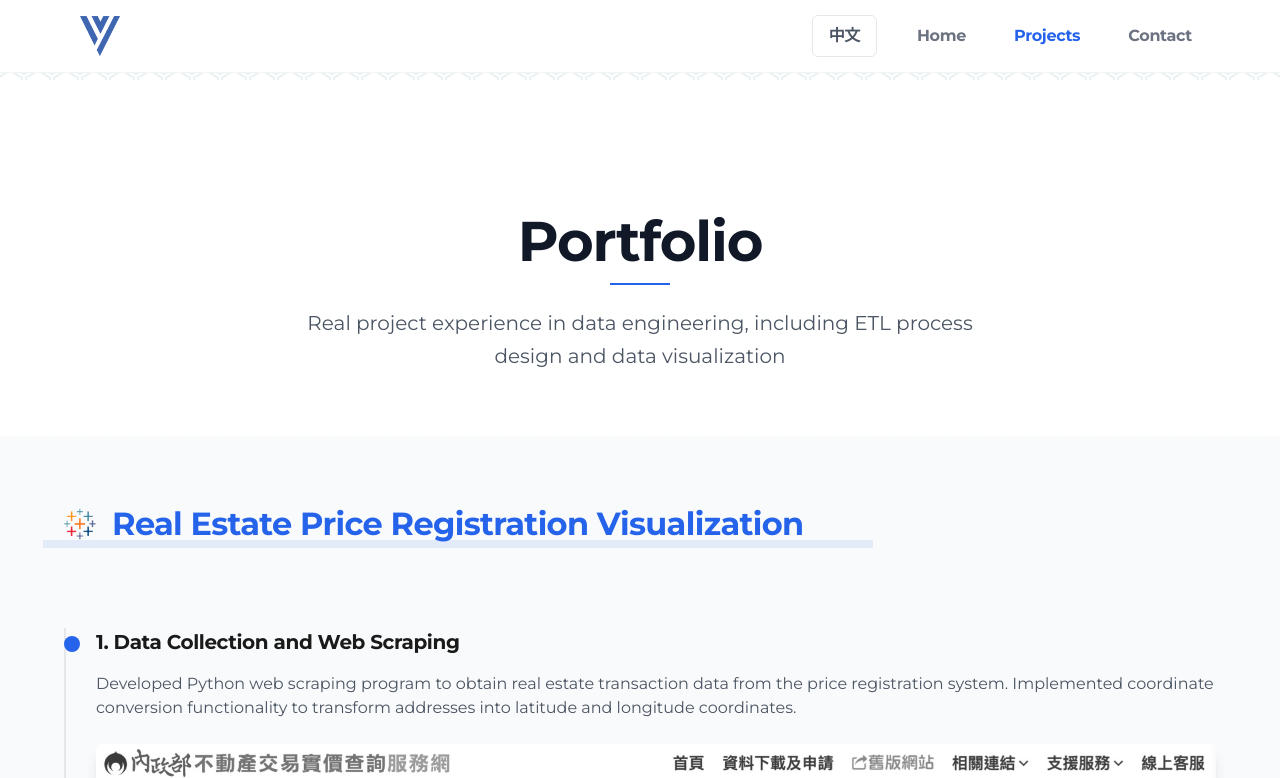
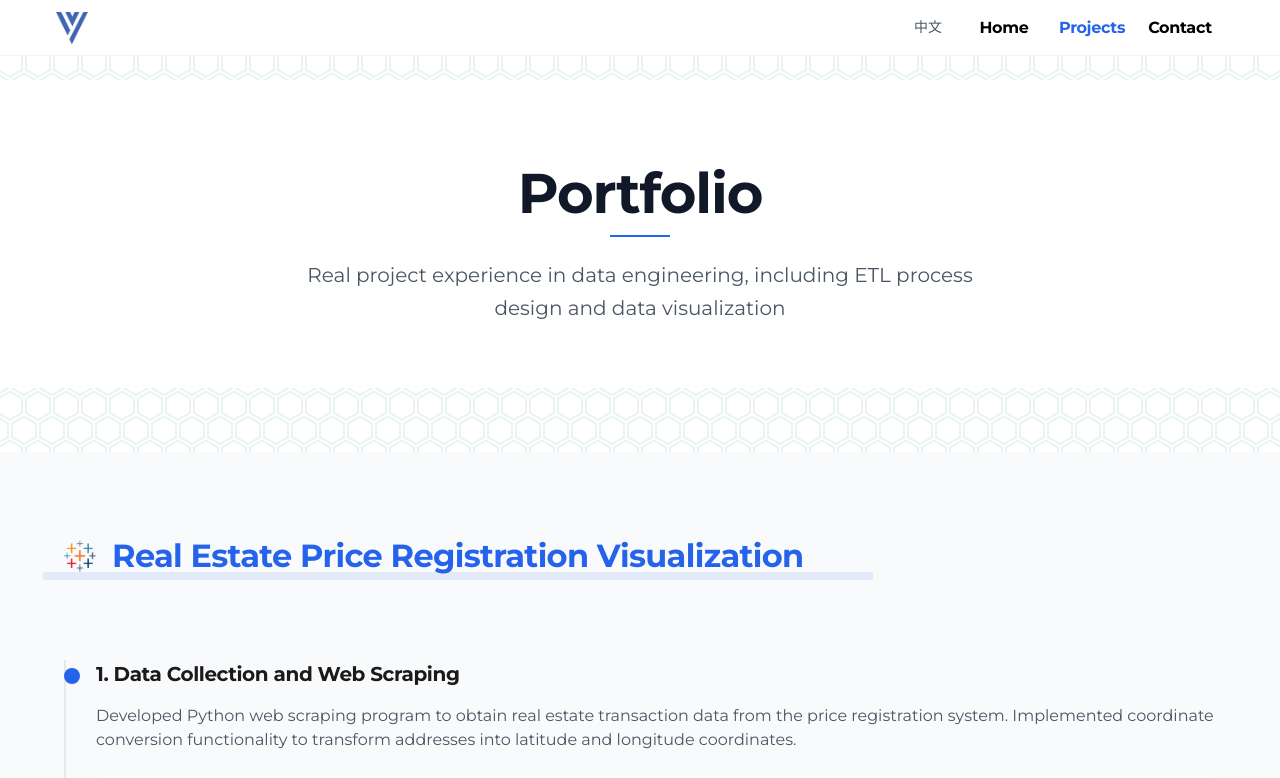
Before and after one commit to YVic-dev/portfolio, a plain HTML site: page projects.html in a window 1280 px wide. Shown: the top 778 px of the page. Drawn offline with nearby package versions, Linux system fonts and the light colour scheme.

Commit message:
translate

```diff
--- a/css/style.css
+++ b/css/style.css
@@ -105,8 +105,8 @@ h1, h2, h3, .nav-link {
 
 /* Logo */
 .logo-image {
-    width: 40px;
-    height: 40px;
+    width: 32px;
+    height: 32px;
 }
 
 /* Cover image */
@@ -336,23 +336,119 @@ section.bg-gray-50 {
 
 /* Footer */
 footer {
+    height: 4rem;
     background-color: rgba(255, 255, 255, 0.97);
-    backdrop-filter: blur(4px);
+    border-top: 1px solid #f3f4f6;
+    display: flex;
+    align-items: center;
+}
+
+.footer-content {
+    display: flex;
+    justify-content: space-between;
+    align-items: center;
+    width: 1200px;
+    margin: 0 auto;
+    padding: 0 1rem;
+    font-size: 0.875rem;
+    color: #6b7280;
+}
+
+.footer-links a {
+    color: #6b7280;
+    text-decoration: none;
+    transition: color 0.2s ease;
+}
+
+.footer-links a:hover {
+    color: #2563eb;
+}
+
+/* Navigation bar adjustments */
+nav {
+    height: 3.5rem;
+    top: 0;
+    background-color: white;
+    border-bottom: 1px solid #f3f4f6;
+}
+
+nav .container {
+    max-width: 100%;
+    padding: 0;
+    height: 100%;
+    width: 1200px;  /* Match Tableau dashboard width */
+    margin: 0 auto;
+}
+
+nav .flex {
+    height: 100%;
+    align-items: center;
+}
+
+.nav-logo {
+    display: flex;
+    align-items: center;
+    height: 100%;
+    padding-left: 1rem;  /* Match Tableau logo padding */
+}
+
+.nav-links-container {
+    display: flex;
+    align-items: center;
+    height: 100%;
+    padding-right: 1rem;  /* Match dashboard right padding */
+}
+
+/* Navigation links */
+.nav-link {
+    display: flex;
+    align-items: center;
+    height: 100%;
+    font-size: 0.875rem;
+    position: relative;
+    justify-content: center;
+    width: 5.5rem;  /* Slightly wider for better spacing */
+}
+
+.nav-link span {
+    position: absolute;
+    text-align: center;
+    width: 100%;
+    left: 0;
 }
 
 /* Language switcher */
 .lang-switch {
-    padding: 0.5rem 1rem;
+    display: flex;
+    align-items: center;
+    justify-content: center;
+    height: 100%;
+    width: 4rem;  /* Fixed width for language switch */
+    padding: 0;
     font-size: 0.875rem;
     color: #4b5563;
     background-color: transparent;
-    border: 1px solid #e5e7eb;
-    border-radius: 0.375rem;
+    border: none;
     transition: all 0.2s ease;
+    position: relative;
+}
+
+.lang-switch span {
+    position: absolute;
+    text-align: center;
+    width: 100%;
+    left: 0;
 }
 
 .lang-switch:hover {
-    background-color: #f3f4f6;
+    color: #2563eb;
+    background-color: transparent;
+}
+
+/* Section spacing */
+.section-spacing {
+    margin-top: 4rem;
+    margin-bottom: 4rem;
 }
 
 /* Hide content based on language */
--- a/projects.html
+++ b/projects.html
@@ -10,30 +10,28 @@
 </head>
 <body class="bg-white">
     <!-- Navigation -->
-    <nav class="bg-white fixed w-full z-10 border-b border-gray-100">
-        <div class="max-w-6xl mx-auto px-4">
+    <nav class="fixed w-full z-10">
+        <div class="container">
             <div class="flex justify-between">
-                <div class="flex space-x-7">
-                    <div>
-                        <a href="index.html" class="flex items-center py-4">
-                            <img src="images/logo.png" alt="Victor Yuan Logo" class="logo-image">
-                        </a>
-                    </div>
+                <div class="flex">
+                    <a href="index.html" class="nav-logo">
+                        <img src="images/logo.png" alt="Victor Yuan Logo" class="logo-image">
+                    </a>
                 </div>
-                <div class="flex items-center space-x-8">
-                    <button onclick="toggleLanguage()" class="lang-switch nav-link">
+                <div class="nav-links-container">
+                    <button onclick="toggleLanguage()" class="lang-switch">
                         <span class="en-content">中文</span>
                         <span class="zh-content">English</span>
                     </button>
-                    <a href="index.html" class="py-4 px-2 text-gray-500 hover:text-blue-600 transition duration-300 nav-link">
+                    <a href="index.html" class="nav-link">
                         <span class="en-content">Home</span>
                         <span class="zh-content">首頁</span>
                     </a>
-                    <a href="projects.html" class="py-4 px-2 text-blue-600 nav-link">
+                    <a href="projects.html" class="nav-link text-blue-600">
                         <span class="en-content">Projects</span>
                         <span class="zh-content">作品集</span>
                     </a>
-                    <a href="contact.html" class="py-4 px-2 text-gray-500 hover:text-blue-600 transition duration-300 nav-link">
+                    <a href="contact.html" class="nav-link">
                         <span class="en-content">Contact</span>
                         <span class="zh-content">聯絡我</span>
                     </a>
@@ -45,7 +43,7 @@
     <!-- Main Content -->
     <main class="pt-20">
         <!-- Projects Header -->
-        <header class="pt-32 pb-16 px-4">
+        <header class="pt-20 pb-16 px-4">
             <div class="max-w-4xl mx-auto text-center">
                 <h1 class="hero-title text-gray-900 mb-8">Portfolio</h1>
                 <p class="text-xl text-gray-600 leading-relaxed max-w-2xl mx-auto">
@@ -60,7 +58,7 @@
         </header>
 
         <!-- Featured Project - Tableau Dashboard -->
-        <section class="py-16 px-4 bg-gray-50">
+        <section class="py-20 px-4 bg-gray-50 section-spacing">
             <div class="max-w-6xl mx-auto">
                 <div class="flex items-center gap-4 mb-8">
                     <img src="images/logo/tableau-logo.png" alt="Tableau" class="w-8 h-8 object-contain">
@@ -220,9 +218,15 @@
     </main>
 
     <!-- Footer -->
-    <footer class="py-12 px-4 border-t border-gray-100">
-        <div class="max-w-6xl mx-auto text-center">
-            <p class="text-gray-600 font-mono">&copy; 2024 Victor Yuan</p>
+    <footer>
+        <div class="footer-content">
+            <div class="footer-copyright">
+                &copy; 2025 Victor Yuan. All rights reserved.
+            </div>
+            <div class="footer-links">
+                <a href="#privacy" class="mr-6">Privacy Policy</a>
+                <a href="#terms">Terms of Service</a>
+            </div>
         </div>
     </footer>
 
```
Also changed, not shown: index.html (+20 -16 lines).
